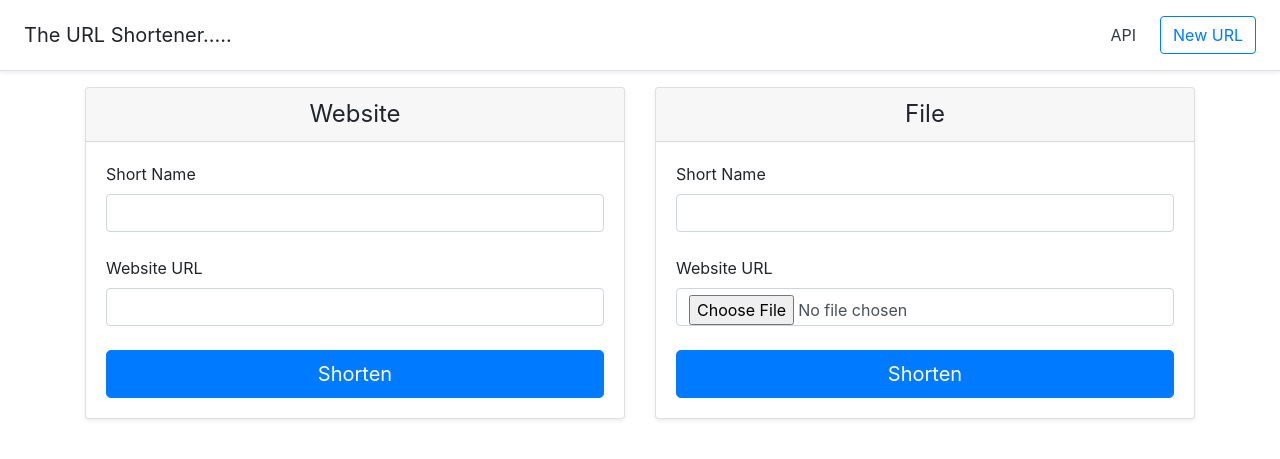
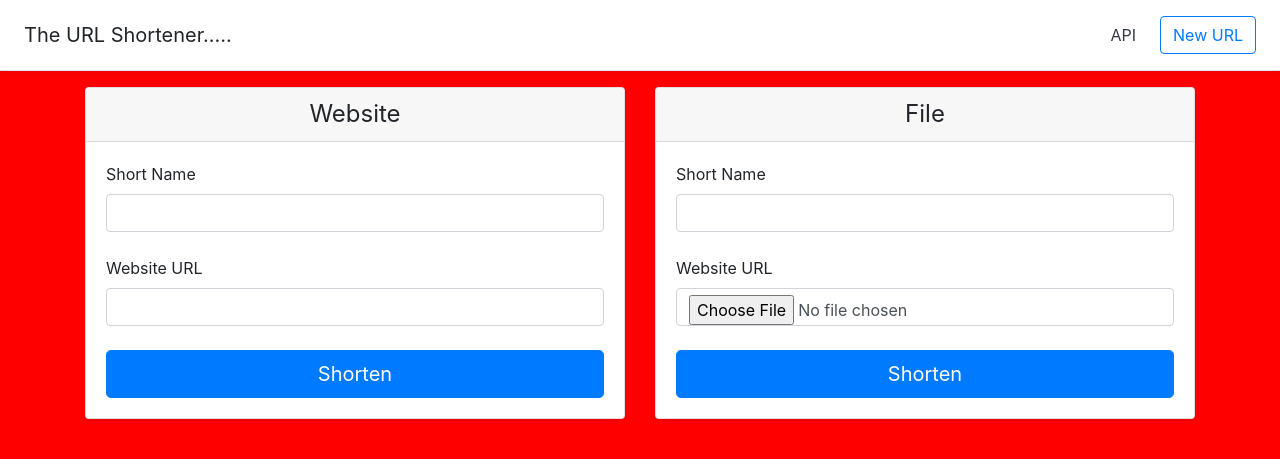
Before and after one commit to djtoler/Deploying-a-Python-App-onto-AWS-Beanstalk, a Flask app: page / in a window 1280 px wide. Shown: the top 459 px of the page. Run offline with Flask 2, Linux system fonts and the light colour scheme; some libraries are stand-ins or nearby versions.

Commit message:
fixed red bg

```diff
--- a/templates/base.html
+++ b/templates/base.html
@@ -12,8 +12,12 @@
   <title>{% block title %}{% endblock %}</title>
 </head>
 
-<body style=background-color:'red';>
-
+<body>
+  <style>
+    body {
+        background-color: red;
+    }
+  </style>
   <div class="d-flex flex-column flex-md-row align-items-center p-3 px-md-4 mb-3 bg-white border-bottom shadow-sm">
     <h5 class="my-0 mr-md-auto font-weight-normal">The URL Shortener.....</h5>
     <nav class="my-2 my-md-0 mr-md-3">
```
